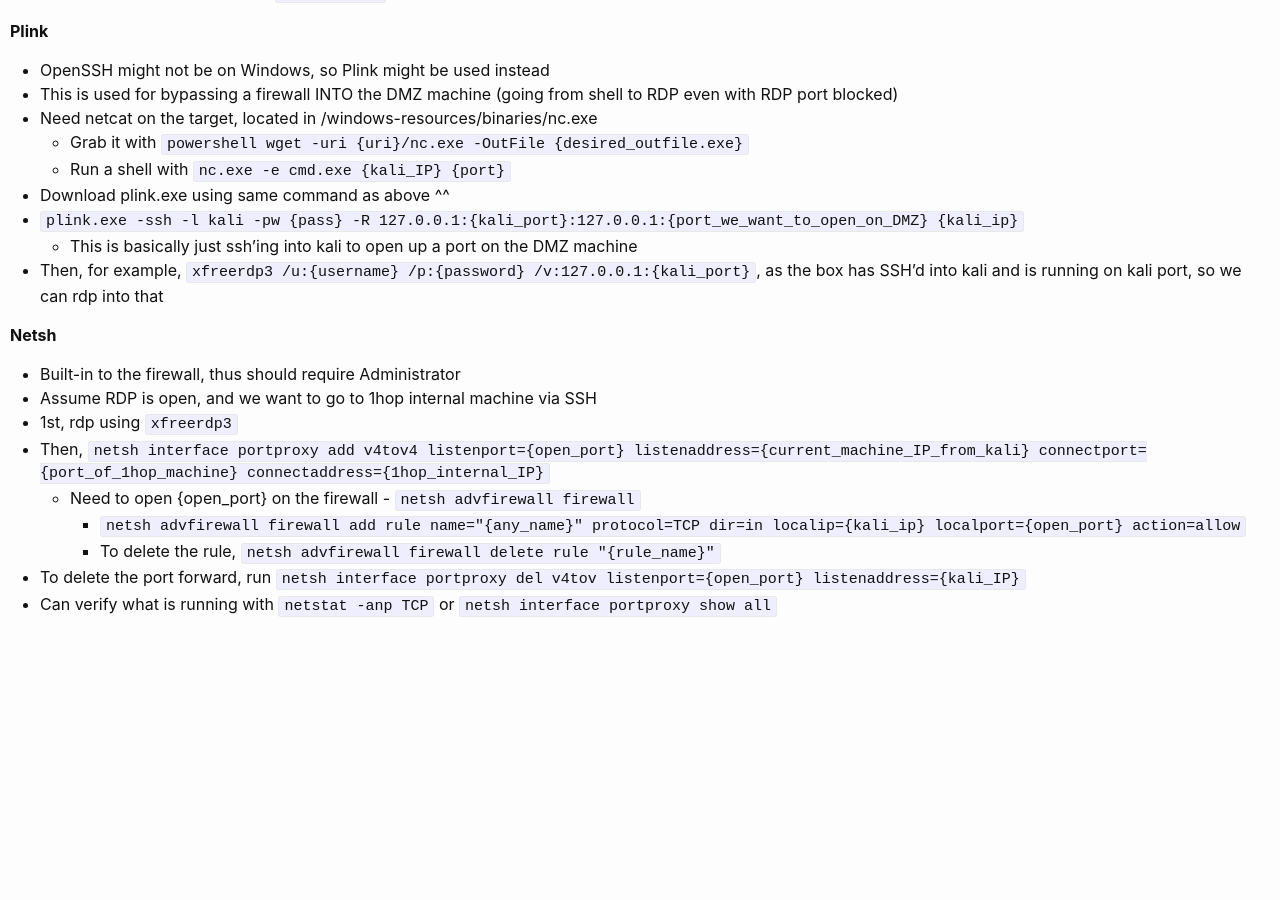
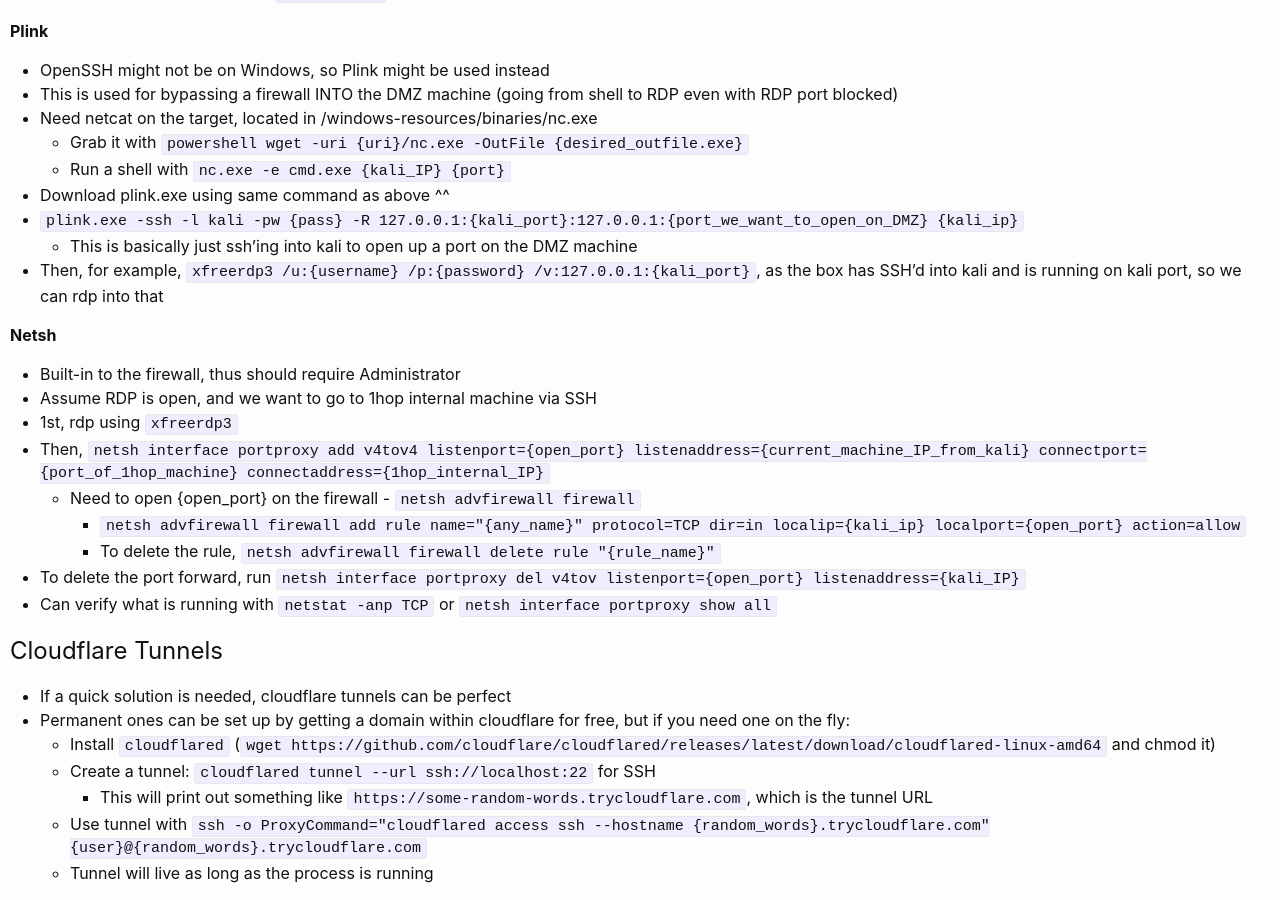
Before and after one commit to KhaelK138/KhaelK138.github.io, a Jekyll site: the page built from markdown/PortRedirectionSSHTunneling.md, in a window 1280 px wide and 900 px high, scrolled down 3392 px. Built offline with Jekyll 4.4.1, drawn with Linux system fonts in a browser that asks for light colours; our own code applies the rules of GitHub Pages for plain Markdown files; before the commit the page ends 4025 px from its top, so only the background shows below that.

Commit message:
added cloudflare tunnel notes

```diff
--- a/markdown/PortRedirectionSSHTunneling.md
+++ b/markdown/PortRedirectionSSHTunneling.md
@@ -149,3 +149,13 @@
 		- To delete the rule, `netsh advfirewall firewall delete rule "{rule_name}"`
 - To delete the port forward, run `netsh interface portproxy del v4tov listenport={open_port} listenaddress={kali_IP}`
 - Can verify what is running with `netstat -anp TCP` or `netsh interface portproxy show all`
+
+## Cloudflare Tunnels
+
+- If a quick solution is needed, cloudflare tunnels can be perfect
+- Permanent ones can be set up by getting a domain within cloudflare for free, but if you need one on the fly:
+  - Install `cloudflared` (`wget https://github.com/cloudflare/cloudflared/releases/latest/download/cloudflared-linux-amd64` and chmod it)
+  - Create a tunnel: `cloudflared tunnel --url ssh://localhost:22` for SSH
+    - This will print out something like `https://some-random-words.trycloudflare.com`, which is the tunnel URL
+  - Use tunnel with `ssh -o ProxyCommand="cloudflared access ssh --hostname {random_words}.trycloudflare.com" {user}@{random_words}.trycloudflare.com`
+  - Tunnel will live as long as the process is running
```
